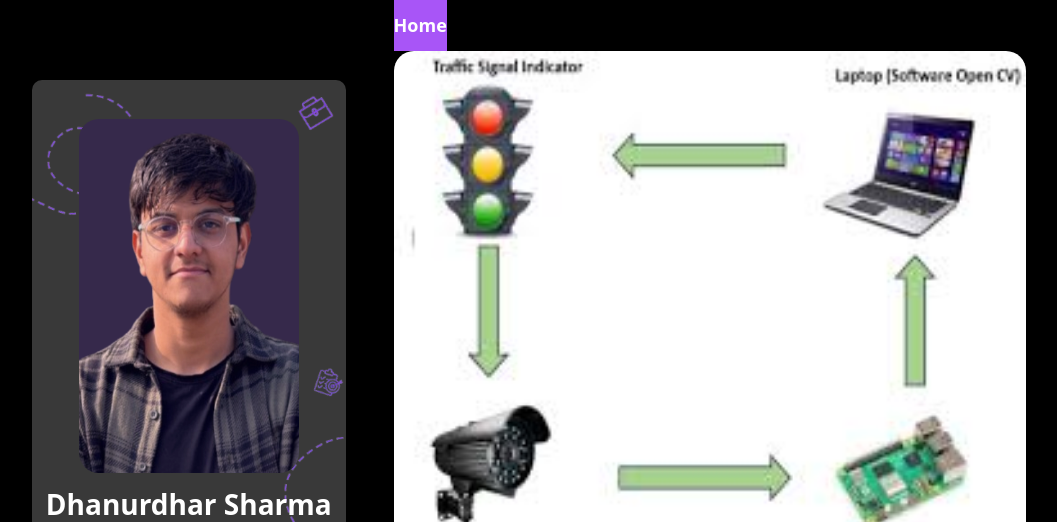
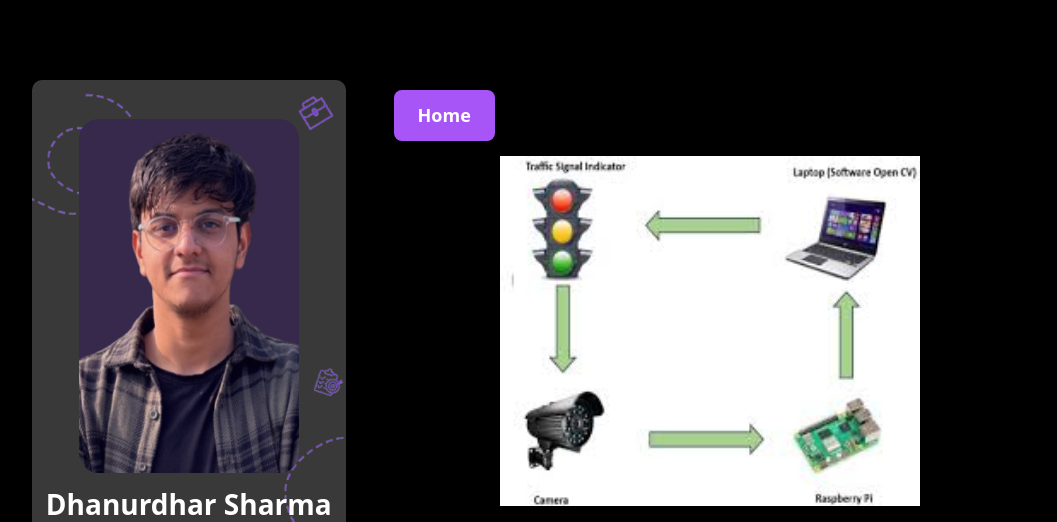
Before and after one commit to Dhanurdhar-Sharma/Portfolio, a website: page dtl.html in a window 1280 px wide. Shown: the top 522 px of the page, without its empty margins (96-1153 px from the left). Drawn offline with Linux system fonts and the light colour scheme.

Commit message:
some tailwind css fixes

```diff
--- a/dtl.html
+++ b/dtl.html
@@ -107,7 +107,7 @@ Based on live traffic data, the system dynamically adjusts the duration of green
                                 <p class="text-[16px] text-gray-300 ml-[15px]">Smart Home Maker</p>
                             </div>
                         </a>
-                        <a href="twinkle-sharma30.github.io/Portfolio/" class="project-box h-[300px] w-[300px] bg-[#2c2d2f] rounded-[15px] flex flex-col group">
+                        <a href="https://twinkle-sharma30.github.io/Portfolio/" class="project-box h-[300px] w-[300px] bg-[#2c2d2f] rounded-[15px] flex flex-col group">
                             <div class="project-img-box h-[70%] w-full rounded-t-[16px] overflow-hidden bg-pink-400">
                                 <img src="images/Screenshot 2025-08-31 200403.png"  class="h-[100%] w-[100%] transform transition-transform duration-300 ease-in-out group-hover:scale-[110%] " alt="project-image">
                             </div>
--- a/tailwind.config.js
+++ b/tailwind.config.js
@@ -1,7 +1,34 @@
 /** @type {import('tailwindcss').Config} */
 module.exports = {
-  content: [ "./index.html",
-    "./src/**/*.{html,js}"],
+  content: [
+    "./index.html",
+    "./src/**/*.{html,js}"
+  ],
+  safelist: [
+    'h-[350px]',
+    'w-[90%]',
+    'md:w-[80%]',
+    'lg:w-[80%]',
+    'rounded-[20px]',
+    'object-contain',
+    'text-[32px]',
+    'lg:text-[48px]',
+    'text-[16px]',
+    'lg:text-[20px]',
+    'mt-[10px]',
+    'pb-[30px]',
+    'pt-[90px]',
+    'pl-[5%]',
+    'text-[20px]',
+    'list-disc',
+    'ml-[20px]',
+    'pt-[50px]',
+    'pb-[20px]',
+    'text-[18px]',
+    'mb-[15px]',
+    'rounded-lg',
+    'px-6', 'py-3'
+  ],
   theme: {
     extend: {},
   },
```
Also changed, not shown: hexabot.html (+1 -1 lines), lms.html (+1 -1 lines), projectMediq.html (+1 -1 lines), smart_home_maker.html (+1 -1 lines), dist/style.css.
